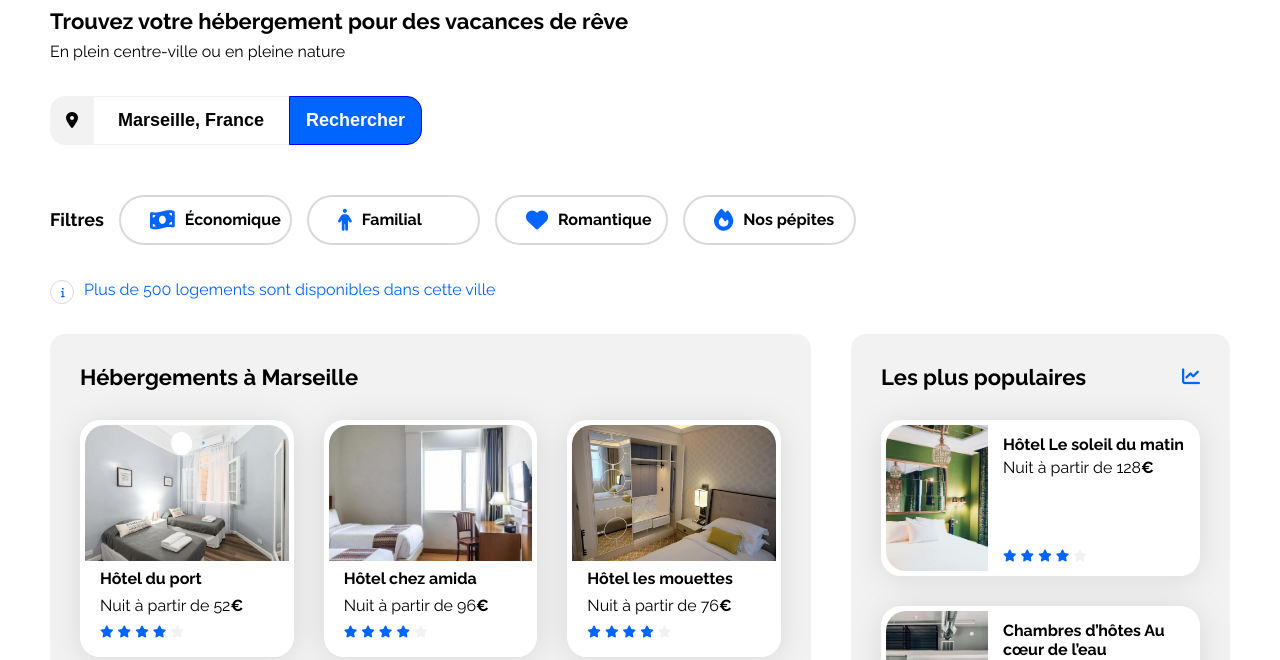
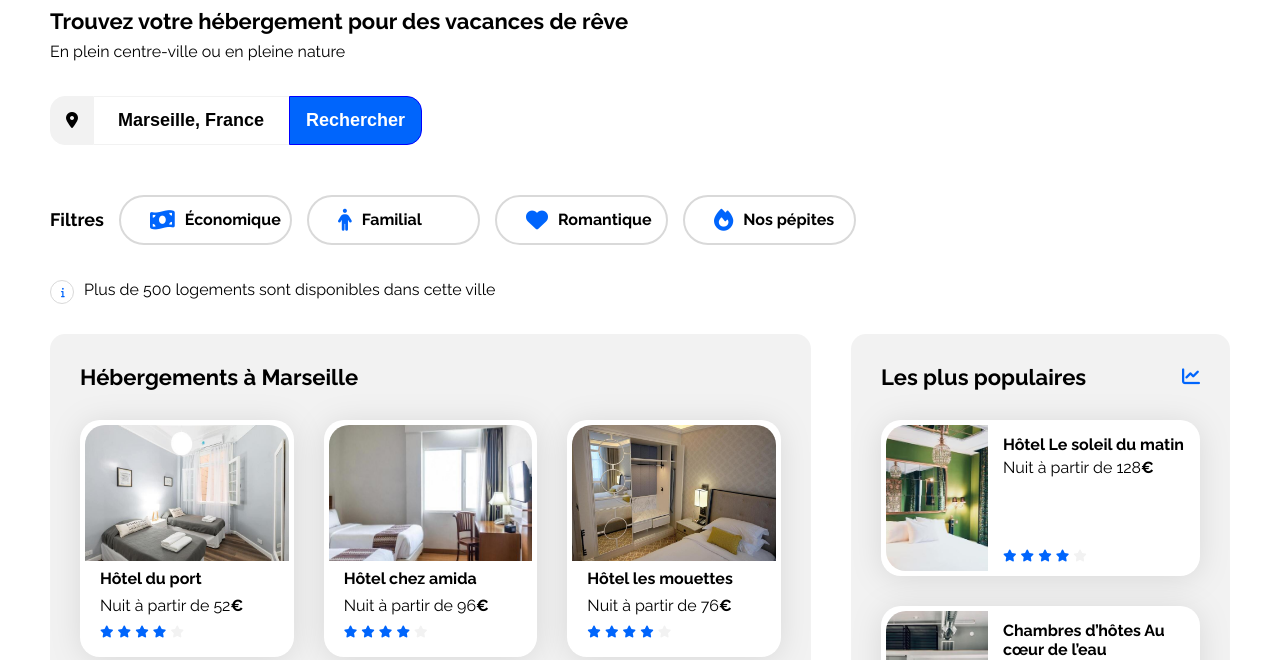
Before and after one commit to pclmentc/Projet_3_clement_colas_pierre, a plain HTML site: page index.html in a window 1280 px wide. Shown: the part 101-761 px from the top of the page. Drawn offline with Linux system fonts and the light colour scheme.

Commit message:
fix color info

```diff
--- a/index.html
+++ b/index.html
@@ -75,7 +75,7 @@
                         </div>
                     </div>
                 </div>
-                    <div class="info icon-blue">
+                    <div class="info">
                         <i class="fa-solid fa-info" ></i>
                         <p>Plus de 500 logements sont disponibles dans cette ville</p>
                     </div>
```
